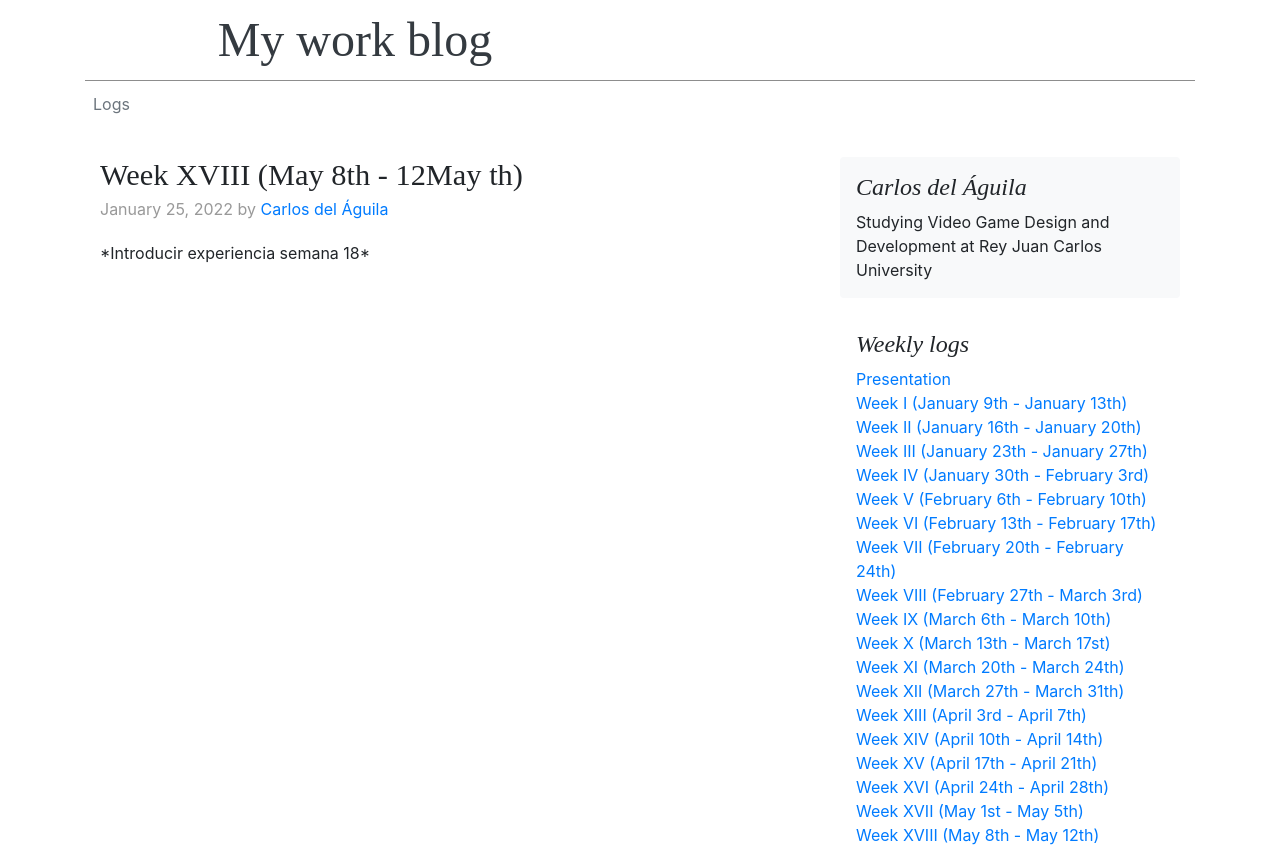
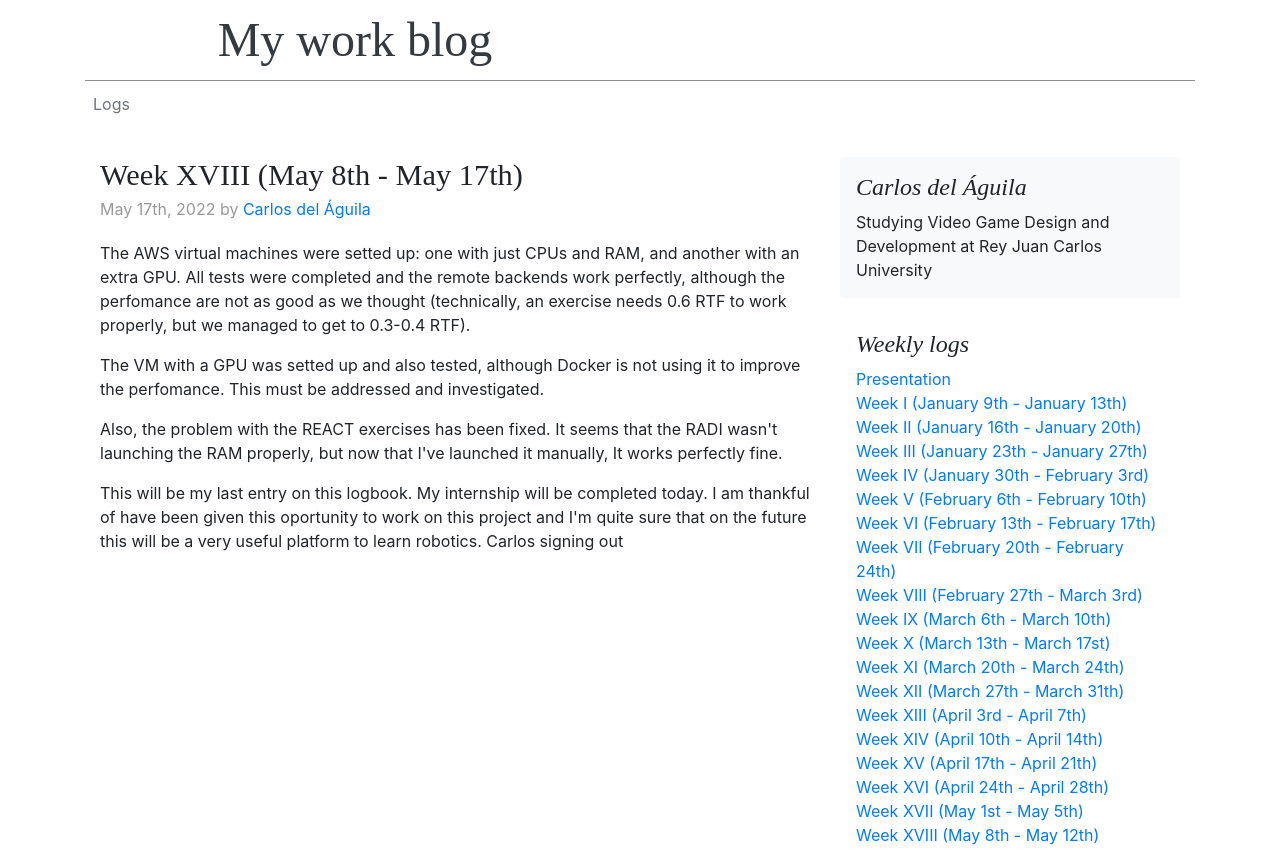
Before and after one commit to TheRoboticsClub/2023-upe-carlos-del-aguila, a plain HTML site: page docs/post_18.html in a window 1280 px wide. Shown: the top 850 px of the page. Drawn offline with Linux system fonts and the light colour scheme.

Commit message:
Last update

```diff
--- a/docs/post_18.html
+++ b/docs/post_18.html
@@ -40,10 +40,13 @@
                 <div class="col-md-8 blog-main">
 
                     <div class="blog-post">
-                        <h2 class="blog-post-title">Week XVIII (May 8th - 12May th)</h2>
-                        <p class="blog-post-meta">January 25, 2022 by <a href="#">Carlos del Águila</a></p>
+                        <h2 class="blog-post-title">Week XVIII (May 8th - May 17th)</h2>
+                        <p class="blog-post-meta">May 17th, 2022 by <a href="#">Carlos del Águila</a></p>
 
-                        <p>*Introducir experiencia semana 18*</p>
+                        <p>The AWS virtual machines were setted up: one with just CPUs and RAM, and another with an extra GPU. All tests were completed and the remote backends work perfectly, although the perfomance are not as good as we thought (technically, an exercise needs 0.6 RTF to work properly, but we managed to get to 0.3-0.4 RTF).</p>
+                        <p>The VM with a GPU was setted up and also tested, although Docker is not using it to improve the perfomance. This must be addressed and investigated.</p>
+                        <p>Also, the problem with the REACT exercises has been fixed. It seems that the RADI wasn't launching the RAM properly, but now that I've launched it manually, It works perfectly fine. </p>
+                        <p>This will be my last entry on this logbook. My internship will be completed today. I am thankful of have been given this oportunity to work on this project and I'm quite sure that on the future this will be a very useful platform to learn robotics. Carlos signing out</p>
                     </div>
 
                 </div>
```
Also changed, not shown: docs/post_17.html (+3 -2 lines).
